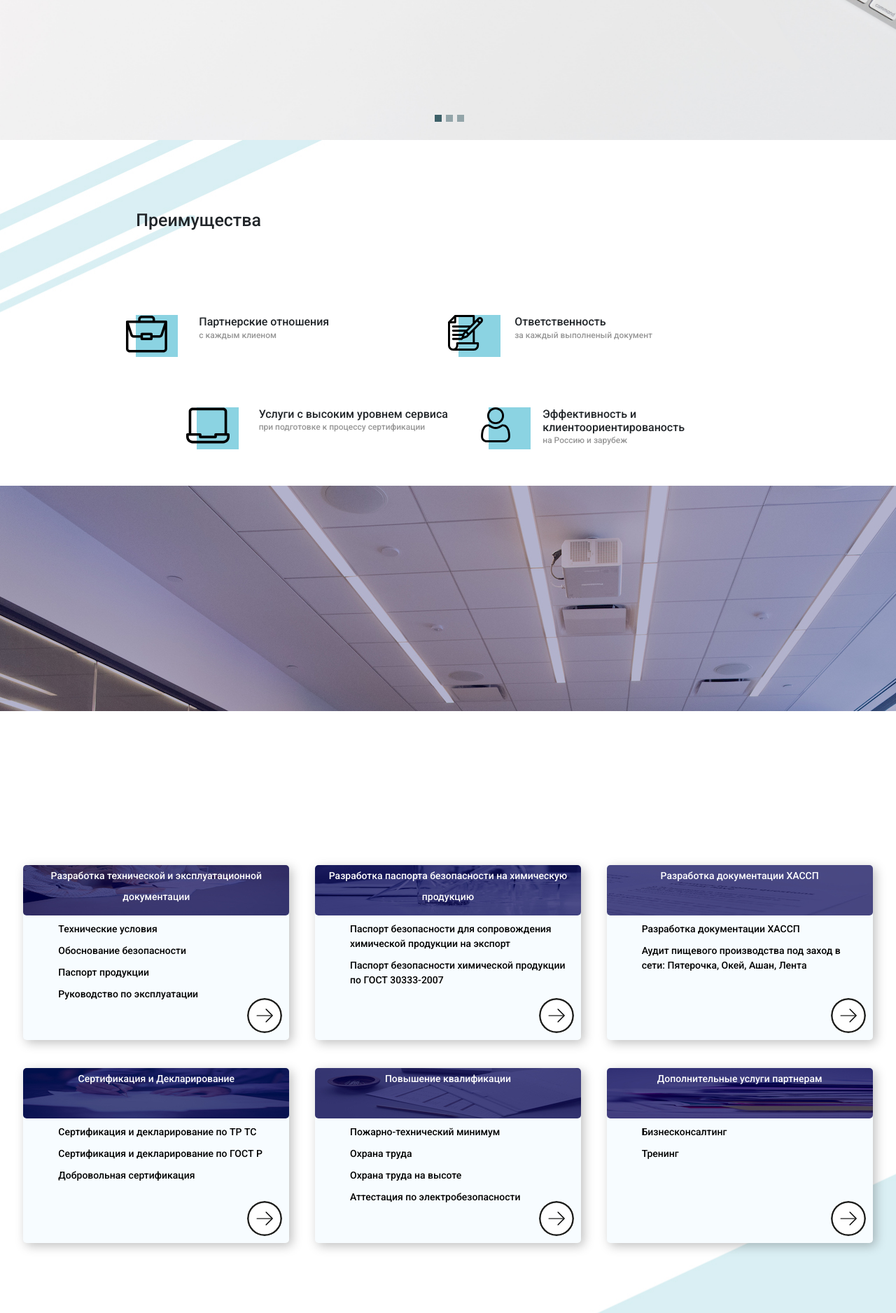
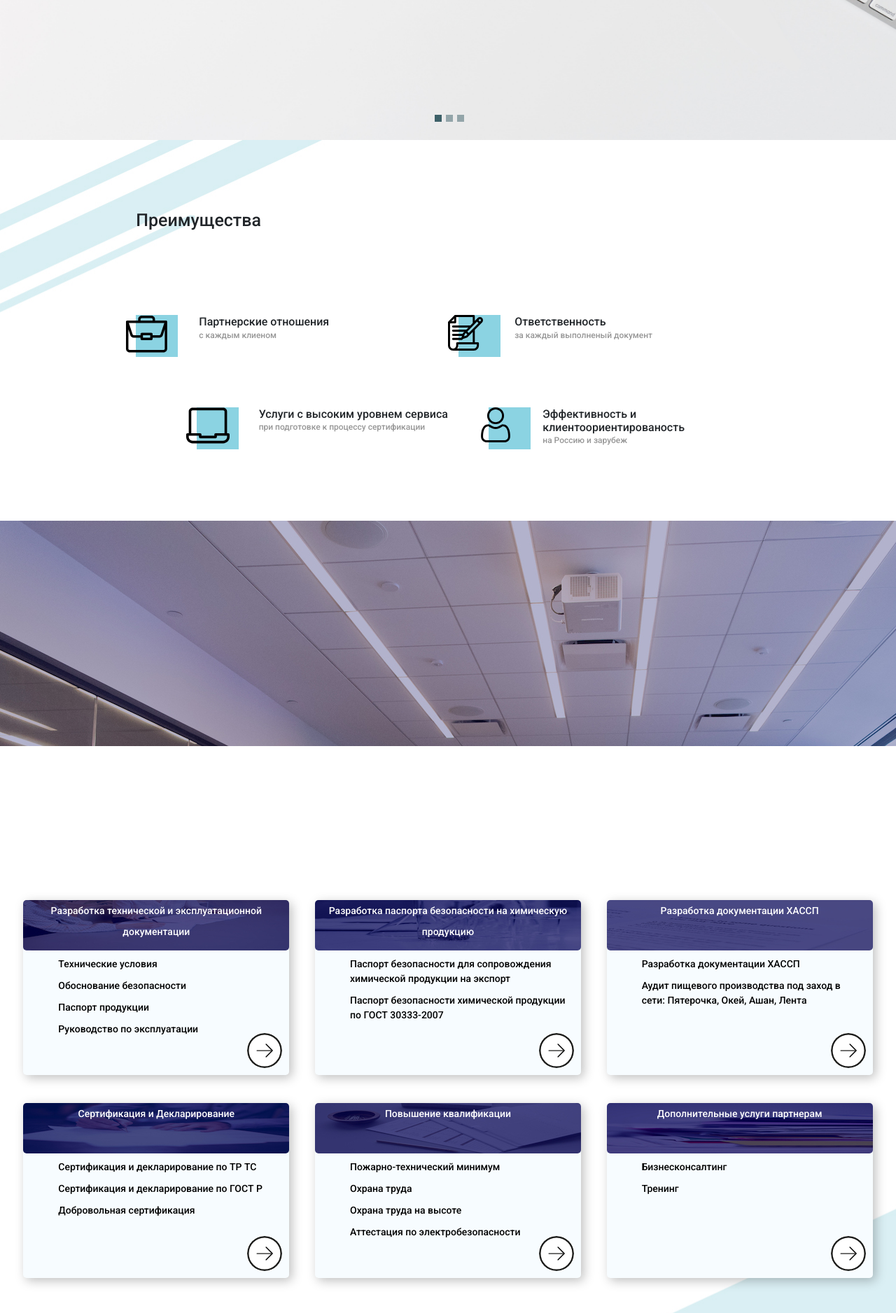
Before and after one commit to gtnh48965/InWeb2, a Flask app: page / in a window 1280 px wide. Shown: the part 708-2584 px from the top of the page at 70% size. Run offline with Flask 2, Linux system fonts and the light colour scheme; some libraries are stand-ins or nearby versions.

Commit message:
закночли адаптивность и первый слайд 12

```diff
--- a/Flask/static/css/body.css
+++ b/Flask/static/css/body.css
@@ -418,11 +418,12 @@ margin: 9px 22px 10px 50px;
 .fon_benefit{
 background:url("../img/background_1.jpg");
     padding-top:20px;
+    margin-bottom: 50px;
 }
 .fon{
 background:url("../img/background_2.jpg");
     height: 100%;
-    padding-bottom:17% ;
+    /*padding-bottom:17% ;*/
 }
 .carousel-caption{
 font-size: 1.8vw;
--- a/Flask/static/css/body2.css
+++ b/Flask/static/css/body2.css
@@ -203,6 +203,7 @@ hr {
 border: 1px solid #F3F3FF;
 box-sizing: border-box;
 border-radius: 8px;
+  font-size: 1vm;
  width: 343px;
  height: 44px;
 margin-top: 50px;
--- a/Flask/static/css/header.css
+++ b/Flask/static/css/header.css
@@ -38,7 +38,7 @@ nav {
   padding: 11px 40px;
   font-size: 15px;
   line-height: 18px;
-    background-image: linear-gradient(currentColor, currentColor);
+    /*background-image: linear-gradient(currentColor, currentColor);*/
 }
 a:visited {
   color: white;
```
